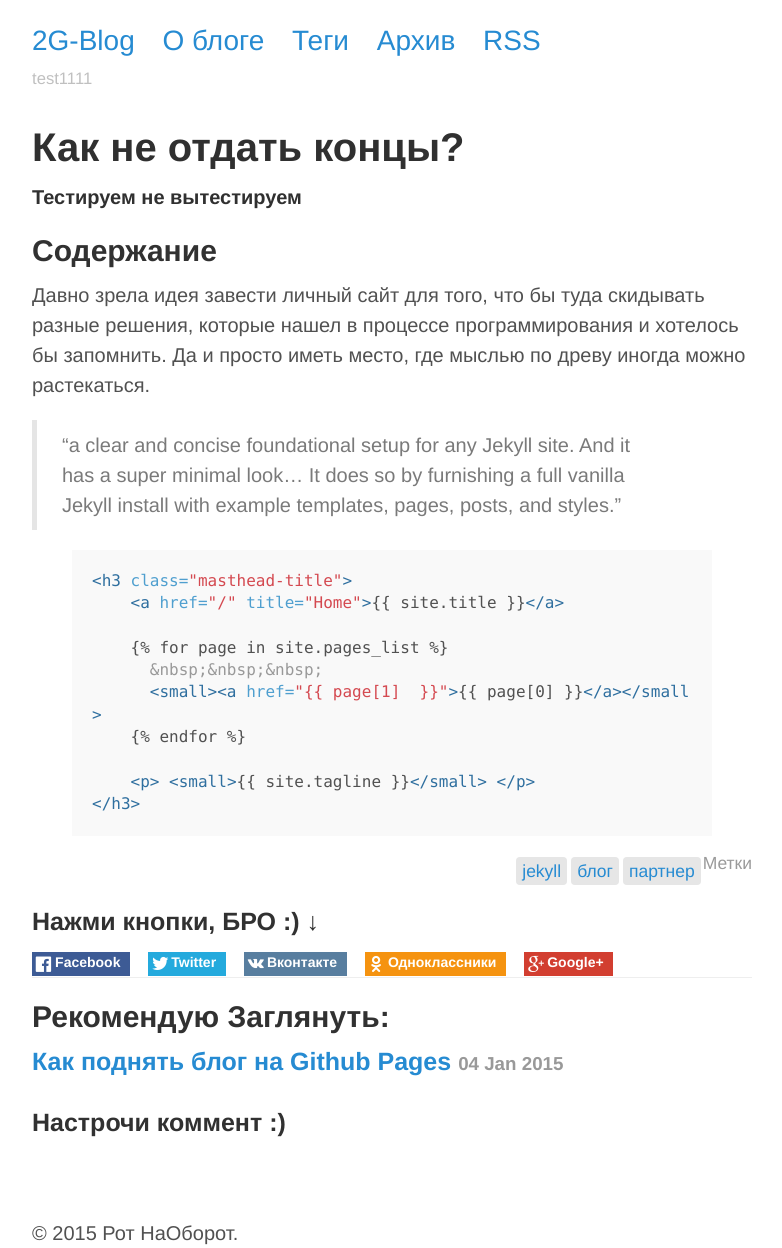
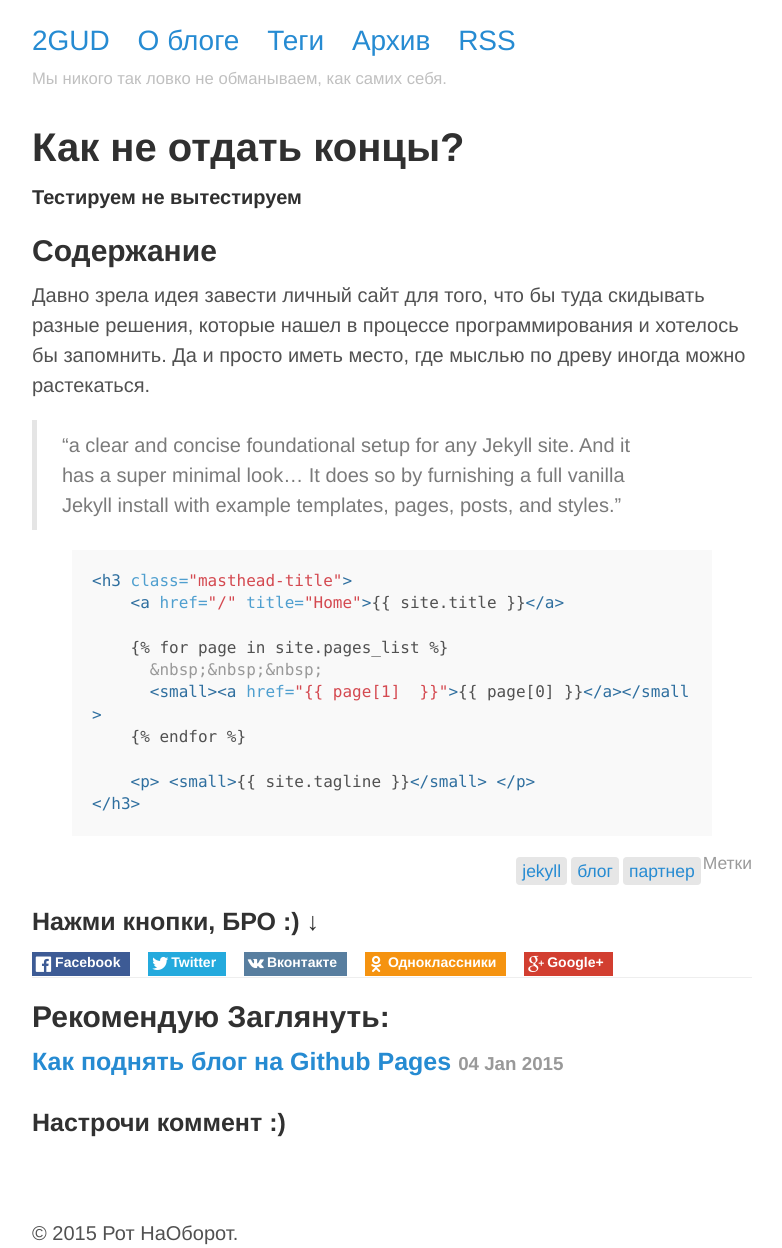
Before and after one commit to gitter-badger/2gud.github.io, a Jekyll site: the page built from _posts/2015-09-28-test5.md, in a window 1280 px wide. Shown: the whole page, without its empty margins (248-1030 px from the left). Built offline with Jekyll 4.4.1, drawn with Linux system fonts in a browser that asks for light colours; nearby versions of some CDN libraries.

Commit message:
Added changes

```diff
--- a/_config.yml
+++ b/_config.yml
@@ -5,8 +5,8 @@ permalink:           pretty
 relative_permalinks: true
 
 # Setup
-title:               2G-Blog
-tagline:             test1111
+title:               2GUD
+tagline:             Мы никого так ловко не обманываем, как самих себя.
 url:                 http://2gud.github.io/
 paginate:            1
 baseurl:             ""
```
